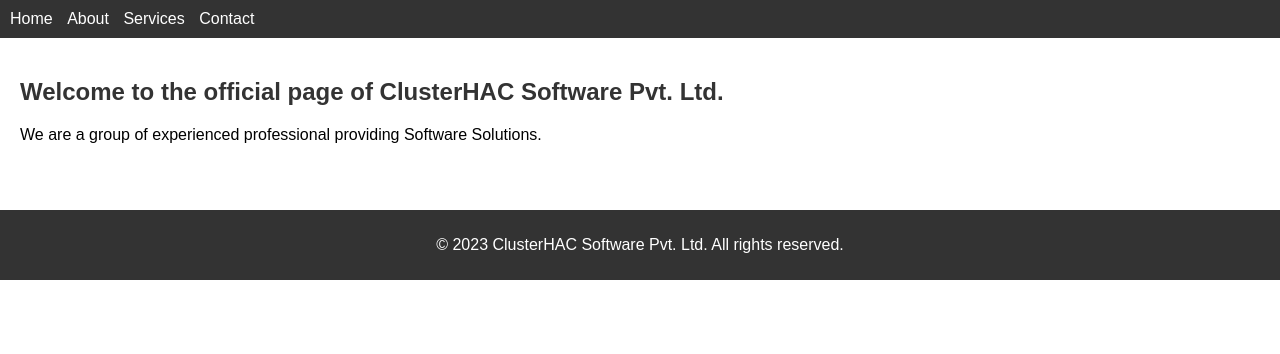
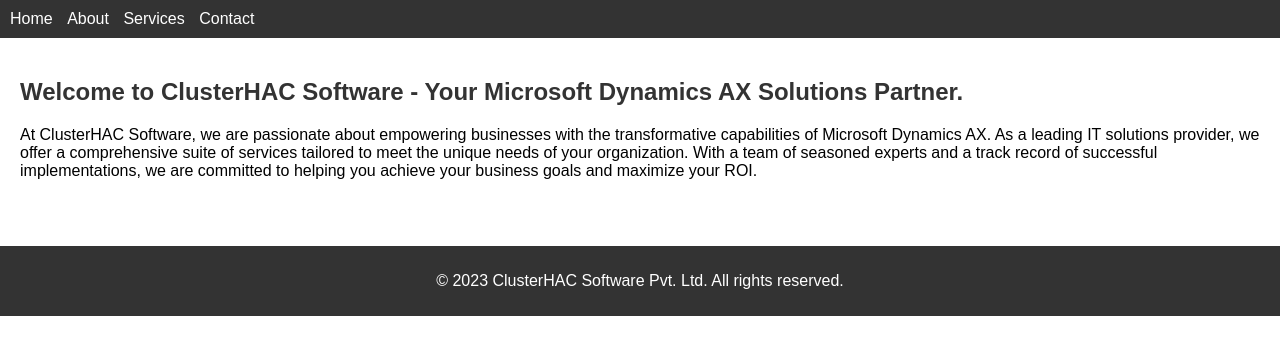
Before and after one commit to nishvs/quiz-app, a website: page index.html in a window 1280 px wide. Drawn offline with nearby package versions, Linux system fonts and the light colour scheme.

Commit message:
Update index.html

```diff
--- a/index.html
+++ b/index.html
@@ -83,8 +83,8 @@
 <main>
   <section id="home">
     <div class="content">
-      <h1>Welcome to the official page of ClusterHAC Software Pvt. Ltd.</h1>
-      <p>We are a group of experienced professional providing Software Solutions.</p>
+      <h1>Welcome to ClusterHAC Software - Your Microsoft Dynamics AX Solutions Partner.</h1>
+      <p>At ClusterHAC Software, we are passionate about empowering businesses with the transformative capabilities of Microsoft Dynamics AX. As a leading IT solutions provider, we offer a comprehensive suite of services tailored to meet the unique needs of your organization. With a team of seasoned experts and a track record of successful implementations, we are committed to helping you achieve your business goals and maximize your ROI.</p>
     </div>
     <!-- <img src="image1.jpg" alt="Image 1" class="section-image"> -->
   </section>
```
